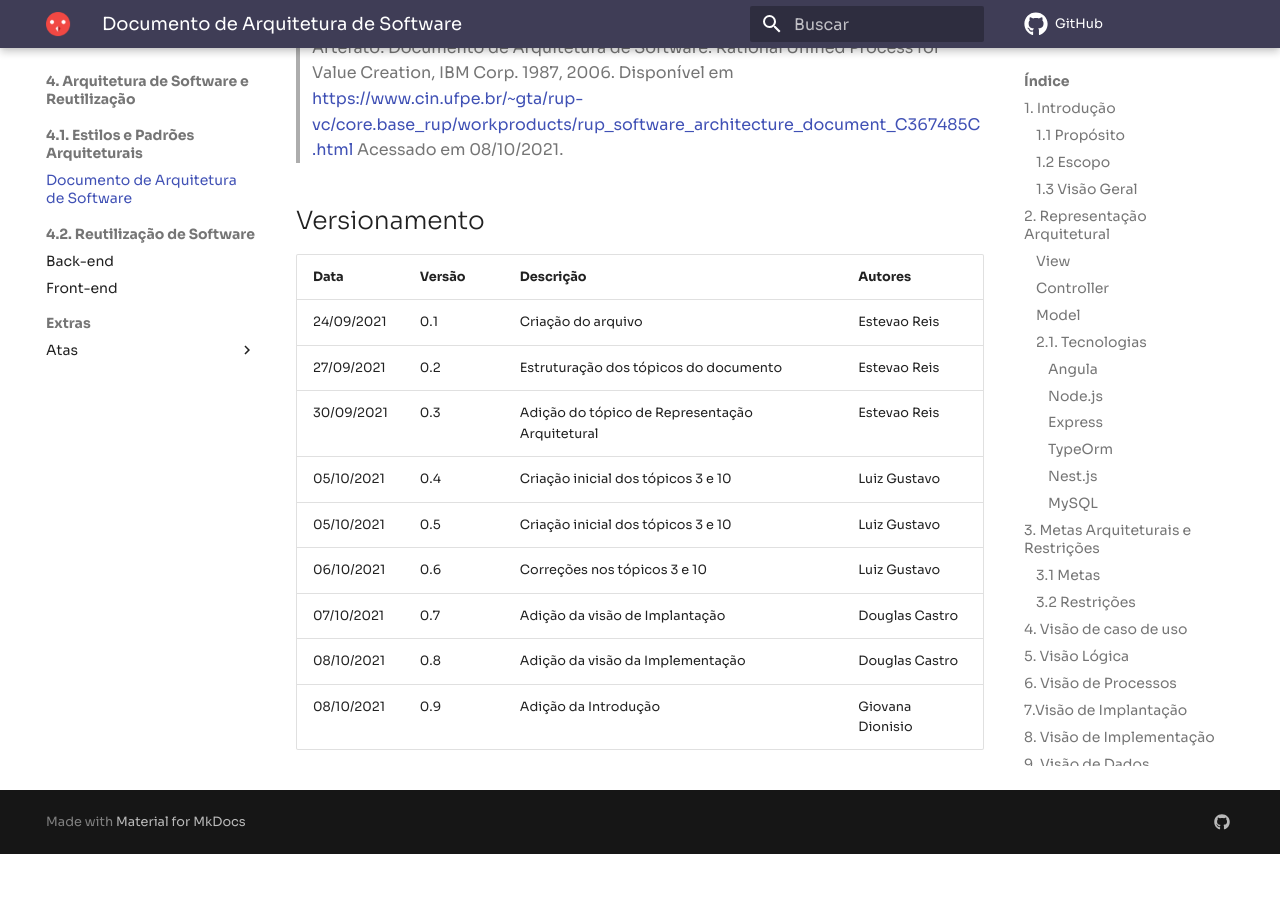
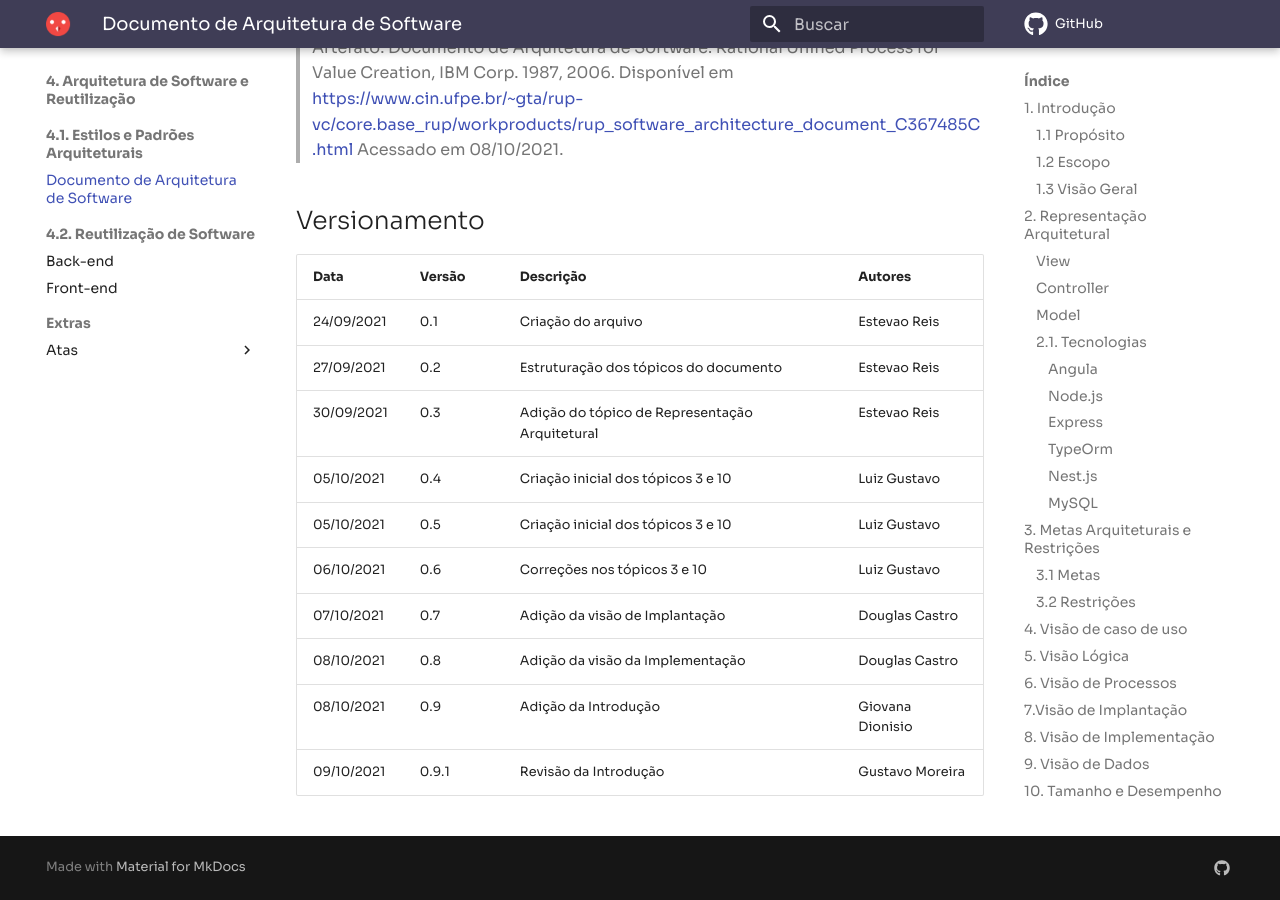
Before and after one commit to UnBArqDsw2021-1/2021.1_G04_Cardeal, an MkDocs documentation site: the page built from docs/arquitetura/das.md, in a window 1280 px wide and 900 px high, scrolled down 9840 px. Built offline with MkDocs 1.6.1 and Material for MkDocs 9.7.7, drawn with Linux system fonts in a browser that asks for light colours; comment, search, counter and statistics services are not loaded; before the commit the page ends 10694 px from its top, so only the background shows below that.

Commit message:
Update docs/arquitetura/das.md

```diff
--- a/docs/arquitetura/das.md
+++ b/docs/arquitetura/das.md
@@ -180,3 +180,4 @@ Em relação à performance, o sistema foi desenvolvido com foco na otimização
 | 07/10/2021 | 0.7 | Adição da visão de Implantação| Douglas Castro  |
 | 08/10/2021 | 0.8 | Adição da visão da Implementação| Douglas Castro  |
 | 08/10/2021 | 0.9 | Adição da Introdução | Giovana Dionisio  |
+| 09/10/2021 | 0.9.1 | Revisão da Introdução | Gustavo Moreira  |
```
